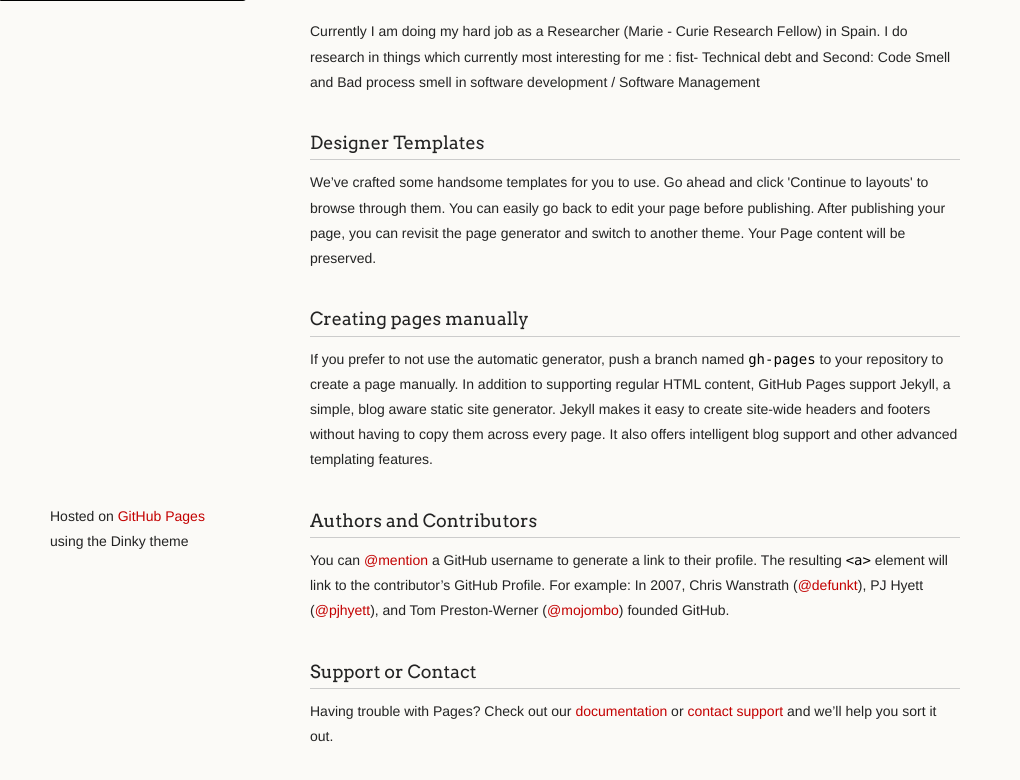
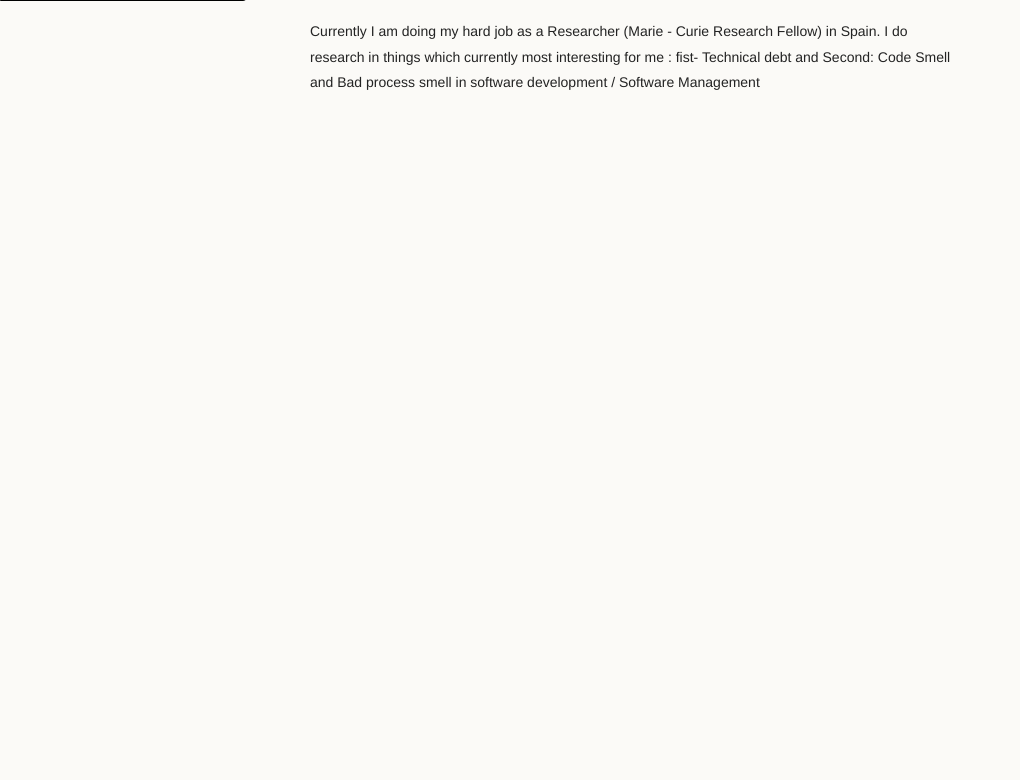
Before and after one commit to amit0210/amit0210.github.io, a plain HTML site: page index.html in a window 1280 px wide. Shown: the part 214-994 px from the top of the page, without its empty margins (0-1020 px from the left). After the commit the page ends 800 px from the top, so only its background shows below. Drawn offline with Linux system fonts and the light colour scheme.

Commit message:
Update index.html

```diff
--- a/index.html
+++ b/index.html
@@ -33,32 +33,3 @@
 <p>I was born and raised in India. I have always been passionate about computers and software in general and its execution always curious me when i was a kid and this is how I start my path towards Computer Science  and so I decided to pursue a degree in Computer Science and Engineering. I did Bachelor of Technology in Computer Science and Engineering from India and Master of Science in Information Technology (Specialization: Software ) from Germany.</p>
 
 <p>Currently I am doing my hard job as a  Researcher (Marie - Curie Research Fellow)  in Spain. I do research in  things which currently most interesting  for me : fist- Technical debt and Second: Code Smell  and Bad process smell in software development / Software Management </p>
-
-<h3>
-<a id="designer-templates" class="anchor" href="#designer-templates" aria-hidden="true"><span aria-hidden="true" class="octicon octicon-link"></span></a>Designer Templates</h3>
-
-<p>We’ve crafted some handsome templates for you to use. Go ahead and click 'Continue to layouts' to browse through them. You can easily go back to edit your page before publishing. After publishing your page, you can revisit the page generator and switch to another theme. Your Page content will be preserved.</p>
-
-<h3>
-<a id="creating-pages-manually" class="anchor" href="#creating-pages-manually" aria-hidden="true"><span aria-hidden="true" class="octicon octicon-link"></span></a>Creating pages manually</h3>
-
-<p>If you prefer to not use the automatic generator, push a branch named <code>gh-pages</code> to your repository to create a page manually. In addition to supporting regular HTML content, GitHub Pages support Jekyll, a simple, blog aware static site generator. Jekyll makes it easy to create site-wide headers and footers without having to copy them across every page. It also offers intelligent blog support and other advanced templating features.</p>
-
-<h3>
-<a id="authors-and-contributors" class="anchor" href="#authors-and-contributors" aria-hidden="true"><span aria-hidden="true" class="octicon octicon-link"></span></a>Authors and Contributors</h3>
-
-<p>You can <a href="https://help.github.com/articles/basic-writing-and-formatting-syntax/#mentioning-users-and-teams" class="user-mention">@mention</a> a GitHub username to generate a link to their profile. The resulting <code>&lt;a&gt;</code> element will link to the contributor’s GitHub Profile. For example: In 2007, Chris Wanstrath (<a href="https://github.com/defunkt" class="user-mention">@defunkt</a>), PJ Hyett (<a href="https://github.com/pjhyett" class="user-mention">@pjhyett</a>), and Tom Preston-Werner (<a href="https://github.com/mojombo" class="user-mention">@mojombo</a>) founded GitHub.</p>
-
-<h3>
-<a id="support-or-contact" class="anchor" href="#support-or-contact" aria-hidden="true"><span aria-hidden="true" class="octicon octicon-link"></span></a>Support or Contact</h3>
-
-<p>Having trouble with Pages? Check out our <a href="https://help.github.com/pages">documentation</a> or <a href="https://github.com/contact">contact support</a> and we’ll help you sort it out.</p>
-      </section>
-      <footer>
-        <p><small>Hosted on <a href="https://pages.github.com">GitHub Pages</a> using the Dinky theme</small></p>
-      </footer>
-    </div>
-    <!--[if !IE]><script>fixScale(document);</script><![endif]-->
-
-  </body>
-</html>
```
